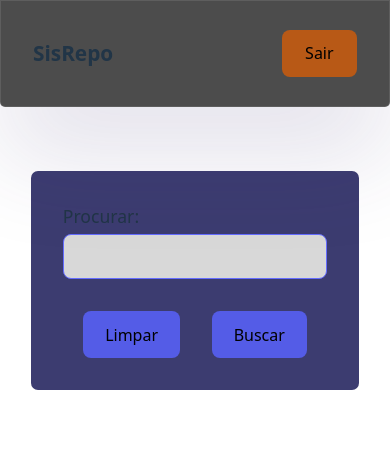
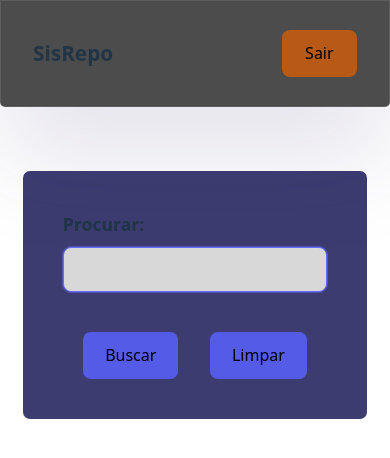
Before and after one commit to Jreng7/projects, a React (Vite) app in the folder gerenciamento_repositorios/frontend/: page / in a window 390 px wide. Shown: the top 458 px of the page. Built offline with nearby package versions, Linux system fonts and the light colour scheme.

Commit message:
feat: (MainPage) @media query

```diff
--- a/gerenciamento_repositorios/frontend/src/pages/MainPage/index.jsx
+++ b/gerenciamento_repositorios/frontend/src/pages/MainPage/index.jsx
@@ -20,8 +20,8 @@ const MainPage = () => {
         <label htmlFor="query">Procurar:</label>
         <input type="search" id="query" name="query"/>
         <div className="btn">
+          <button>Buscar</button>
           <button>Limpar</button>
-          <button>Buscar</button>
         </div>
       </div>
     </div>
--- a/gerenciamento_repositorios/frontend/src/pages/MainPage/style.css
+++ b/gerenciamento_repositorios/frontend/src/pages/MainPage/style.css
@@ -41,24 +41,25 @@ nav h3 {
 
 .search {
   display: flex;
-  flex-direction: column;
-  align-items: start;
+  align-items: center;
+  gap: 2rem;
 
-  max-width: 380px;
+  max-width: 800px;
   margin-top: 4rem;
   background-color: #3c3c70;
-  padding: 2rem;
+  padding: 2.5rem;
   border-radius: 7px;
 }
 
 .search label {
   font-size: 1.1rem;
+  font-weight: bold;
 }
 
 .search input {
   width: 100%;
   padding: 0.7rem;
-  outline: none;
+  outline: 1px solid #646cff80;
   border: 1px solid #646cff;
   border-radius: 8px;
   margin-top: 0.3rem;
@@ -66,15 +67,16 @@ nav h3 {
   color: #4c4c4c;
   font-size: 1.1rem;
   font-weight: 600;
+  transition: 0.3s ease;
+}
+
+.search input:hover {
+  outline: 1px solid rgb(108, 190, 53);
 }
 
 .btn {
   display: flex;
-  align-items: center;
-  justify-content: center;
-  width: 100%;
-  gap: 2rem;
-  margin-top: 2rem;
+  gap: 1rem;
 }
 
 .btn button {
@@ -88,3 +90,28 @@ nav h3 {
 .btn button:hover{
   background-color: #8086f3;
 }
+
+@media (max-width: 768px ) {
+
+  .search {
+    display: flex;
+    flex-direction: column;
+    align-items: start;
+
+    background-color: #3c3c70;
+    border-radius: 7px;
+  }
+
+  .search label {
+    margin-bottom: -1.7rem;
+  }
+
+  .btn {
+    display: flex;
+    align-items: center;
+    justify-content: center;
+    width: 100%;
+    gap: 2rem;
+    margin-top: 0.5rem;
+  }
+}
```
